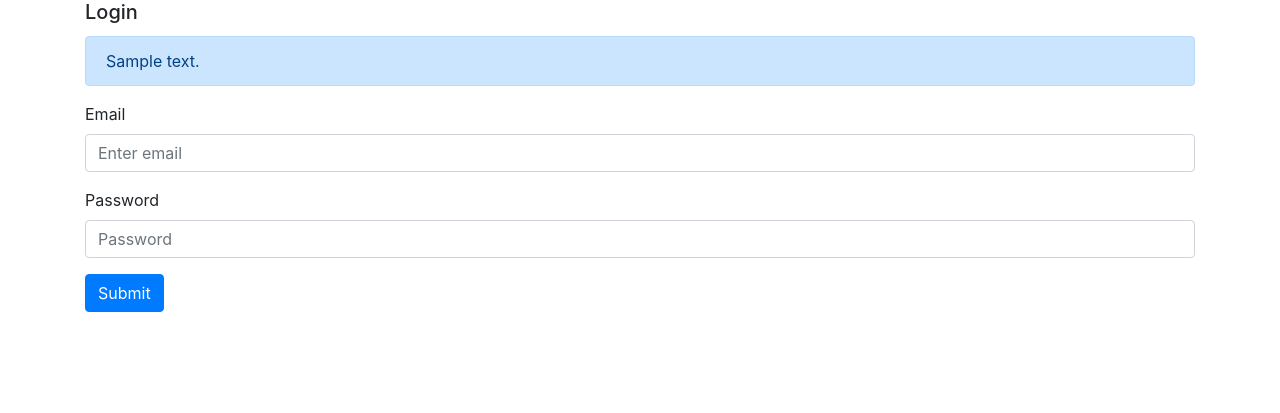
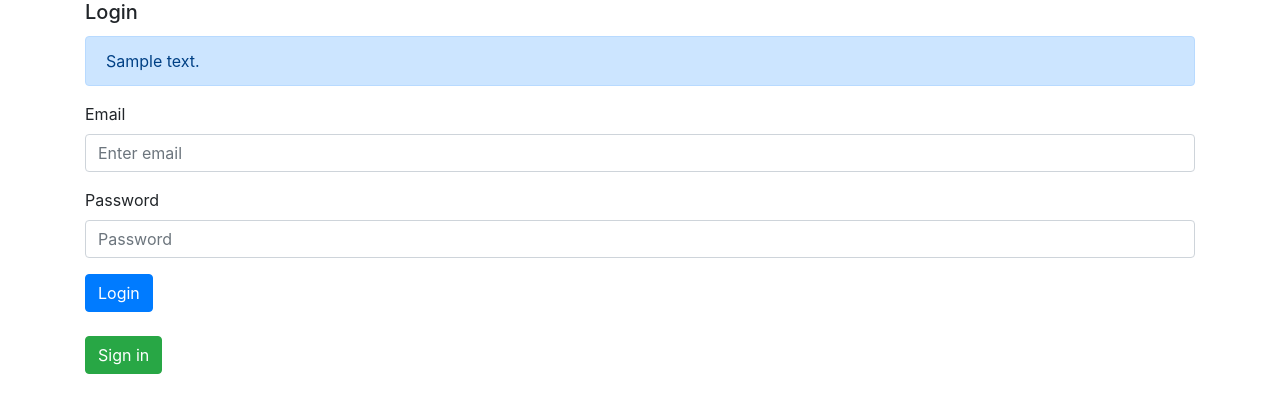
Before and after one commit to miguelcamargo9/zinobeprueba, a PHP site: template views/login.twig in a window 1280 px wide. Shown: the top 413 px of the page. Run offline with PHP 8.4, Linux system fonts and the light colour scheme; the template is opened without the code that fills it: most values are stand-ins (such as "Sample title", 1, 10 or a date in 2020); some libraries are stand-ins or nearby versions.

Commit message:
Fix some problems of navigation

```diff
--- a/app/Controllers/AuthController.php
+++ b/app/Controllers/AuthController.php
@@ -19,7 +19,7 @@ class AuthController extends BaseController
         $user = User::where('email', $postData['inputEmail'])->first();
         if ($user) {
             if (password_verify($postData['inputPassword'], $user->password)) {
-                $_SESSION['userID'] = $user->ID;
+                $_SESSION['userId'] = $user->id;
                 return new RedirectResponse('/');
             } else {
                 $responseMessage = "Login Incorrecto";
@@ -33,7 +33,7 @@ class AuthController extends BaseController
 
     public function getLogout()
     {
-        unset($_SESSION['userID']);
+        unset($_SESSION['userId']);
         return new RedirectResponse('/login');
     }
 }
--- a/public/index.php
+++ b/public/index.php
@@ -47,12 +47,12 @@ $map->get('index', '/', [
 $map->get('addUser', '/user/add', [
     'controller' => 'App\Controllers\UserController',
     'action' => 'getAddUserAction',
-    'auth' => true
+    'auth' => false
 ]);
 $map->post('saveUser', '/user/add', [
     'controller' => 'App\Controllers\UserController',
     'action' => 'saveAddUserAction',
-    'auth' => true
+    'auth' => false
 ]);
 $map->get('loginForm', '/login', [
     'controller' => 'App\Controllers\AuthController',
@@ -80,7 +80,7 @@ if (!$route) {
     $actionName = $handlerData['action'];
     $controllerName = $handlerData['controller'];
     $needsAuth = $handlerData['auth'];
-    $sessionuserId = $_SESSION['userID'] ?? null;
+    $sessionuserId = $_SESSION['userId'] ?? null;
     if ($needsAuth && !$sessionuserId) {
         $response = new RedirectResponse('/login');
     } else {
--- a/views/addUser.twig
+++ b/views/addUser.twig
@@ -2,9 +2,11 @@
 
 <h5 class="card-title">Create User</h5>
 
+{% if responseMessage %}
 <div class="alert alert-primary" role="alert">
   {{ responseMessage }}
 </div>
+{% endif %}
 
 <form action="/user/add" method="POST">
   <div class="form-group">
@@ -61,4 +63,8 @@
   </div>
   <button type="submit" class="btn btn-primary">Save User</button>
 </form>
+<br />
+<div class="form-group">
+  <a href="/login"><button class="btn btn-info">Login</button></a>
+</div>
 {% endblock %}
--- a/views/login.twig
+++ b/views/login.twig
@@ -2,9 +2,11 @@
 
 <h5 class="card-title">Login</h5>
 
+{% if responseMessage %}
 <div class="alert alert-primary" role="alert">
   {{ responseMessage }}
 </div>
+{% endif %}
 
 <form action="/auth" method="POST">
   <div class="form-group">
@@ -30,6 +32,11 @@
       required
     />
   </div>
-  <button type="submit" class="btn btn-primary">Submit</button>
+  <button type="submit" class="btn btn-primary">Login</button>
 </form>
+<br />
+<div class="form-group">
+  <a href="/user/add"><button class="btn btn-success">Sign in</button></a>
+</div>
+
 {% endblock %}
```
Also changed, not shown: views/index.twig (+5 -2 lines).
